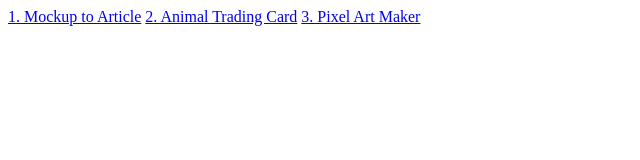
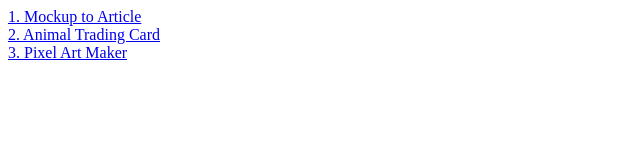
Before and after one commit to gcostanzoweb/gcostanzoweb.github.io, a plain HTML site: page index.html in a window 1280 px wide. Shown: the whole page, without its empty margins (0-640 px from the left). Drawn offline with Linux system fonts and the light colour scheme.

Commit message:
Update index.html

```diff
--- a/index.html
+++ b/index.html
@@ -4,8 +4,8 @@
     <title>Gabriele Costanzo - Google Developer Challenge Scholarship: Front-End Web Dev</title>
   </head>
   <body>
-    <a href="udacity-google/1-mockup-to-article/index.html">1. Mockup to Article</a>
-    <a href="udacity-google/2-fend-animal-trading-cards-master/card.html">2. Animal Trading Card</a>
-    <a href="udacity-google/3-project-pixel-art-maker-starter-master/index.html">3. Pixel Art Maker</a>
+    <a href="udacity-google/1-mockup-to-article/index.html">1. Mockup to Article</a><br>
+    <a href="udacity-google/2-fend-animal-trading-cards-master/card.html">2. Animal Trading Card</a><br>
+    <a href="udacity-google/3-project-pixel-art-maker-starter-master/index.html">3. Pixel Art Maker</a><br>
   </body>
 </html>
```
